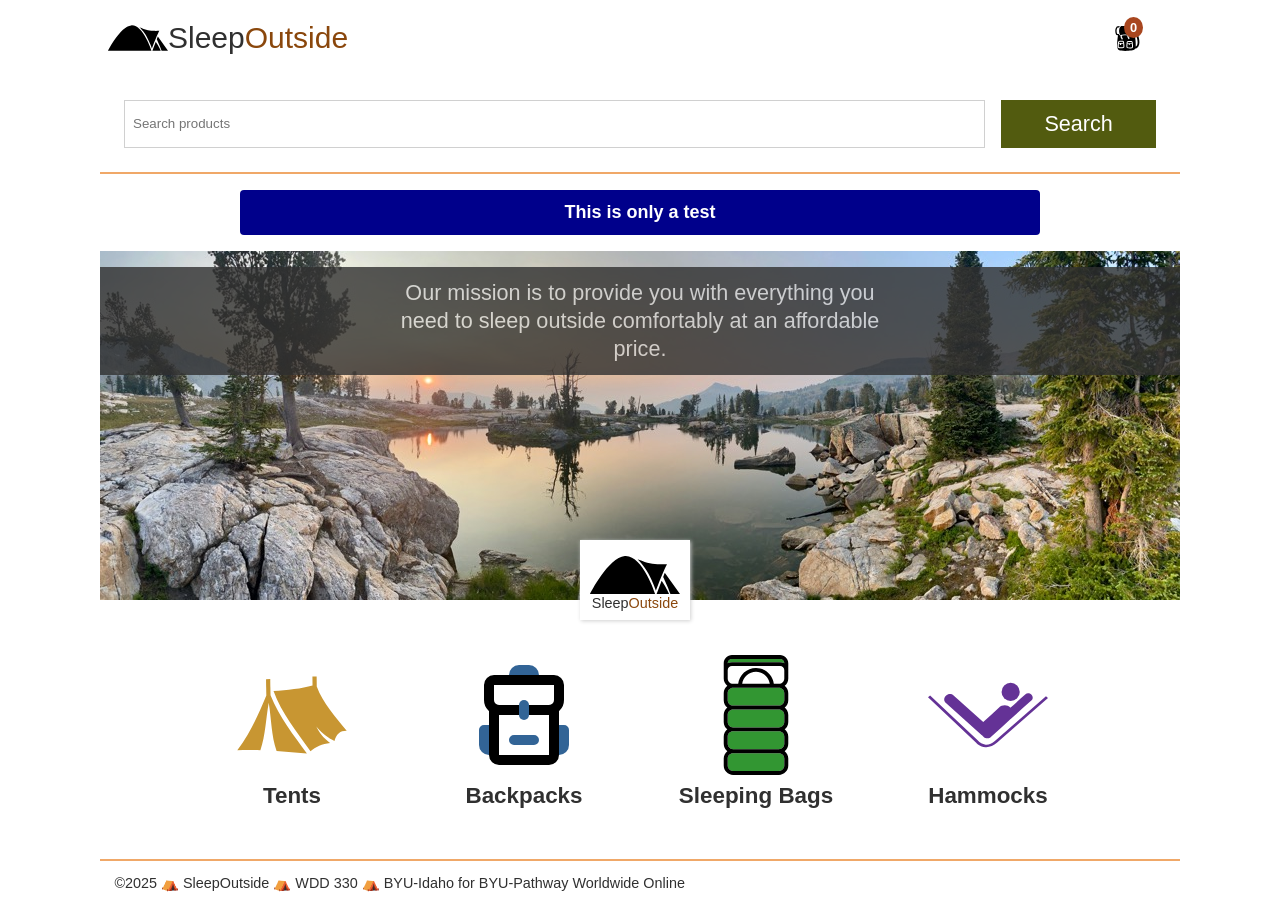
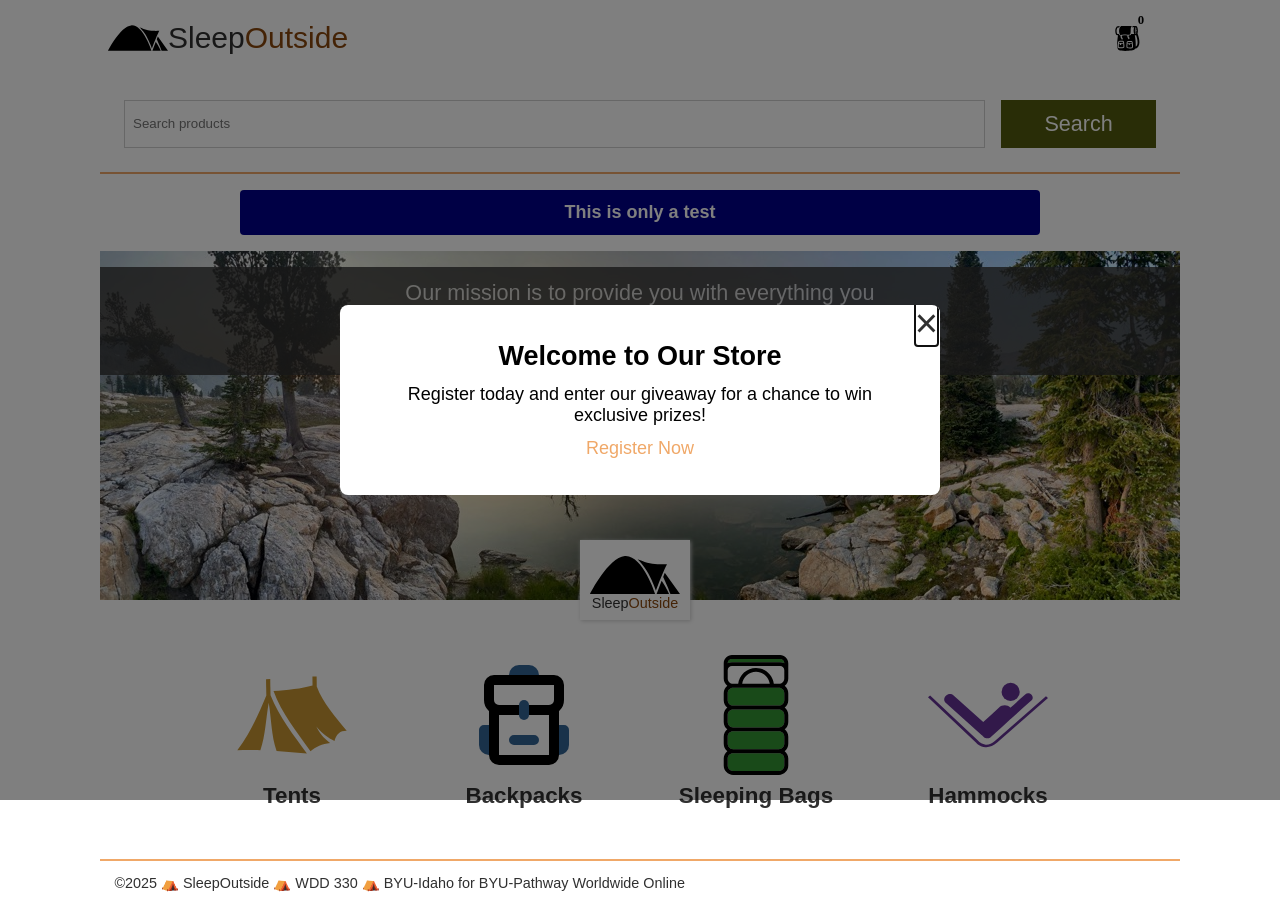
Before and after one commit to sebastian-molero/sebastian-molero-wdd330, a website built with Vite: page src/index.html in a window 1280 px wide. Built offline with nearby package versions, Linux system fonts and the light colour scheme.

Commit message:
welcome dialog & cart animation

```diff
--- a/src/css/style.css
+++ b/src/css/style.css
@@ -159,16 +159,53 @@ header {
   position: relative;
 }
 
+.cart-link.animate svg {
+  animation: cart-wiggle 2s ease-in-out;
+}
+
+.cart-link.animate svg path {
+  fill: var(--tertiary-color);
+}
+
+@keyframes cart-wiggle {
+  0%,
+  100% {
+    transform: rotate(0deg);
+  }
+  5%,
+  25% {
+    transform: rotate(-10deg);
+  }
+  15%,
+  35% {
+    transform: rotate(5deg);
+  }
+  45%,
+  55% {
+    transform: rotate(-5deg);
+  }
+  65%,
+  75% {
+    transform: rotate(0deg);
+  }
+  85%,
+  95% {
+    transform: rotate(10deg);
+  }
+}
+
 .cart-count {
   position: absolute;
-  top: -18px;
-  right: -3px;
-  background-color: rgb(168, 70, 31);
-  color: #fff;
+  top: -25px;
+  right: -10px;
+  background-color: rgb(255, 255, 255);
+  color: #000;
   font-size: 0.8rem;
   font-weight: bold;
   border-radius: 50%;
   padding: 3px 6px;
+  z-index: -1;
+  font-family: "Montserrat";
 }
 
 .breadcrumb {
@@ -281,6 +318,40 @@ header {
   font-size: 1.4rem;
   text-align: center;
   color: var(--dark-grey);
+}
+
+#welcomeDialog {
+  position: fixed;
+  top: 50%;
+  left: 50%;
+  transform: translate(-50%, -50%);
+}
+
+#closeWelcome {
+  position: absolute;
+  top: -1em;
+  right: -0.4em;
+  padding: 0;
+  margin: 0;
+  font-size: 2.5rem;
+  background-color: transparent;
+  color: var(--dark-grey);
+}
+
+#welcomeDialog .modal-content {
+  flex-direction: column;
+  align-items: center;
+  text-align: center;
+}
+
+#welcomeDialog a {
+  color: var(--primary-color);
+  text-decoration: none;
+  transition: transform 0.3s;
+}
+
+#welcomeDialog a:hover {
+  transform: translateY(-3px);
 }
 
 /* Styles for product lists */
--- a/src/index.html
+++ b/src/index.html
@@ -58,5 +58,17 @@
       </section>
     </main>
     <footer id="footer"></footer>
+
+    <dialog id="welcomeDialog">
+      <div class="modal-content">
+        <button id="closeWelcome" aria-label="close">&times;</button>
+        <h2>Welcome to Our Store</h2>
+        <p>
+          Register today and enter our giveaway for a chance to win exclusive
+          prizes!
+        </p>
+        <a href="#register">Register Now</a>
+      </div>
+    </dialog>
   </body>
 </html>
--- a/src/js/main.js
+++ b/src/js/main.js
@@ -9,3 +9,17 @@ async function init() {
 }
 
 init();
+
+document.addEventListener("DOMContentLoaded", () => {
+  const dialog = document.getElementById("welcomeDialog");
+  const closeButton = document.getElementById("closeWelcome");
+
+  if (!localStorage.getItem("welcomeShown")) {
+    dialog.showModal();
+    localStorage.setItem("welcomeShown", "true");
+  }
+
+  closeButton.addEventListener("click", () => {
+    dialog.close();
+  });
+});
```
Also changed, not shown: src/js/ProductDetails.mjs (+8 -0 lines).
